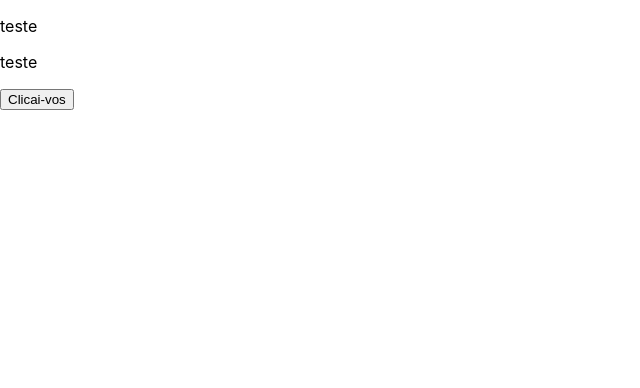
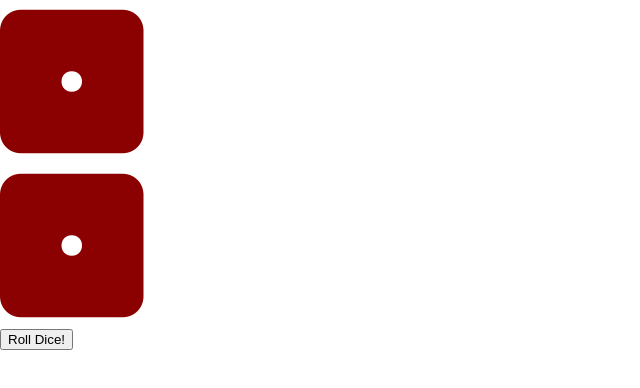
Before and after one commit to gjperes/frontend-projects, a React (Create React App) app in the folder react-practice/state/dice-game/: page / in a window 1280 px wide. Shown: the top 388 px of the page, without its empty margins (0-640 px from the left). Built offline with nearby package versions, Linux system fonts and the light colour scheme.

Commit message:
dice component appears

```diff
--- a/react-practice/state/dice-game/public/index.html
+++ b/react-practice/state/dice-game/public/index.html
@@ -9,6 +9,8 @@
       name="description"
       content="Web site created using create-react-app"
     />
+    <script src="https://kit.fontawesome.com/feab8abaf0.js" crossorigin="anonymous"></script>
+
     <link rel="apple-touch-icon" href="%PUBLIC_URL%/logo192.png" />
     <!--
       manifest.json provides metadata used when your web app is installed on a
--- a/react-practice/state/dice-game/src/App.js
+++ b/react-practice/state/dice-game/src/App.js
@@ -1,12 +1,12 @@
 import React, {Component} from 'react';
-import Menu from './Menu';
+import RollDice from './RollDice';
 import './App.css';
 
 class App extends Component {
   render() {
     return (
         <div>
-          <Menu />
+          <RollDice />
         </div>
     );
   }
--- /dev/null
+++ b/react-practice/state/dice-game/src/Dice.css
@@ -0,0 +1,4 @@
+.Dice-ico {
+    font-size: 164px;
+    color: darkred;
+}
--- a/react-practice/state/dice-game/src/Dice.js
+++ b/react-practice/state/dice-game/src/Dice.js
@@ -1,9 +1,12 @@
 import React, {Component} from 'react';
+import './Dice.css';
 
 class Dice extends Component {
     render() {
         return (
-            <p>teste</p>
+            <div>
+                <i className="fa-solid fa-dice-one Dice-ico"/>
+            </div>
         );
     }
 }
--- a/react-practice/state/dice-game/src/RollButton.js
+++ /dev/null
@@ -1,11 +0,0 @@
-import React, {Component} from 'react';
-
-class RollButton extends Component {
-    render() {
-        return (
-          <button>Clicai-vos</button>
-        );
-    }
-}
-
-export default RollButton;
--- a/react-practice/state/dice-game/src/Menu.js
+++ b/react-practice/state/dice-game/src/RollDice.js
@@ -1,8 +1,7 @@
 import React, {Component} from 'react';
 import Dice from './Dice';
-import RollButton from './RollButton';
 
-class Menu extends Component {
+class RollDice extends Component {
     constructor(props) {
         super(props);
         this.state = {
@@ -11,11 +10,13 @@ class Menu extends Component {
             rolling: false,
         }
 
-        this.rollDices = this.rollDices.bind(this);
+        this.roll = this.roll.bind(this);
     }
 
-    rollDices(e) {
-        this.setState({rolling: true});
+    roll(e) {
+        const rand = () => Math.floor(Math.random() * 6) + 1;
+
+        this.setState({diceOne: rand(), diceTwo: rand()})
     }
 
     render() {
@@ -23,10 +24,10 @@ class Menu extends Component {
             <div>
                 <Dice value={this.state.diceOne} rolling={this.state.rolling}/>
                 <Dice value={this.state.diceTwo} rolling={this.state.rolling}/>
-                <RollButton rolling={this.state.rolling} onClick={this.rollDices} />
+                <button>Roll Dice!</button>
             </div>
         );
     }
 }
 
-export default Menu;
+export default RollDice;
```
